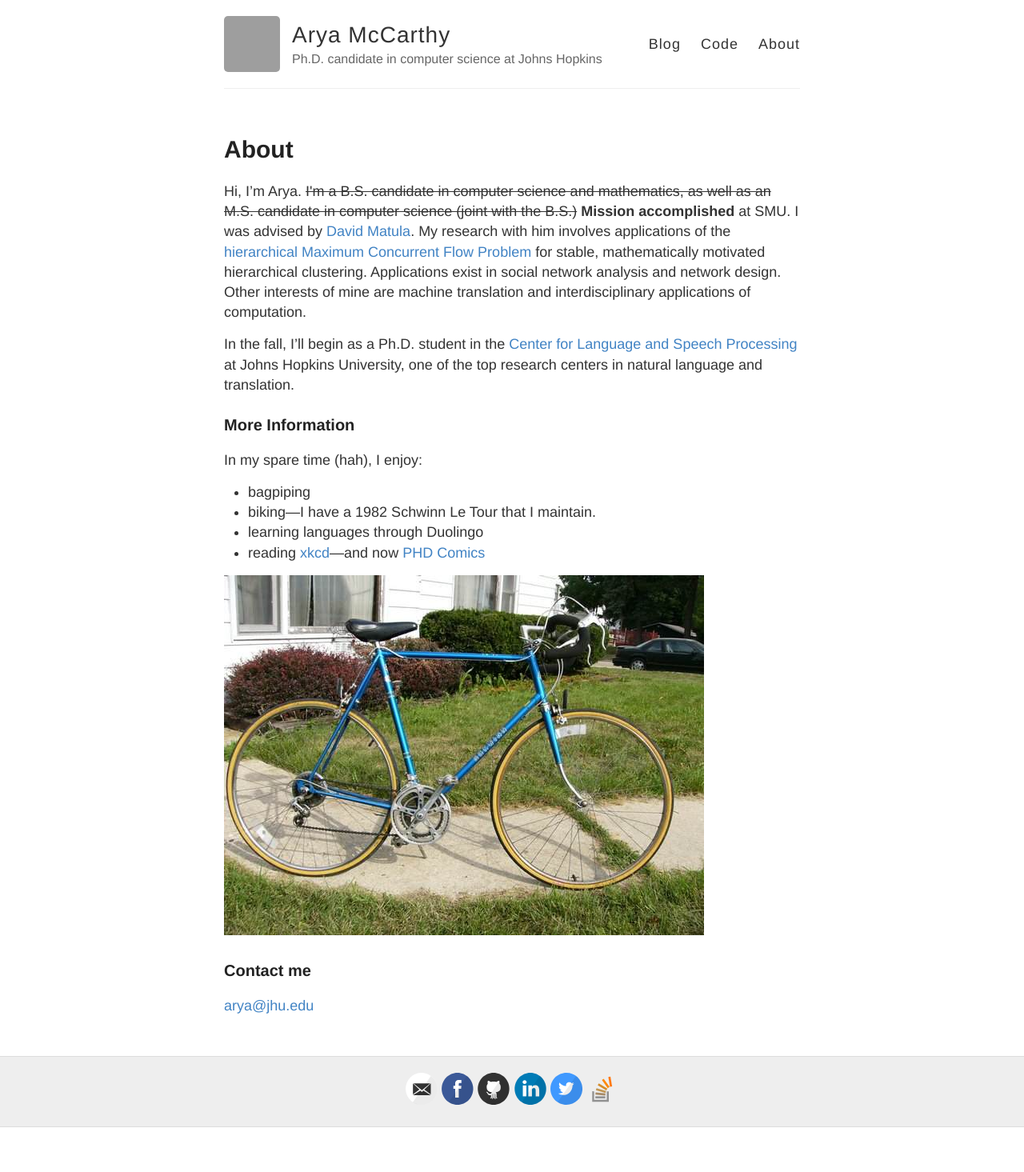
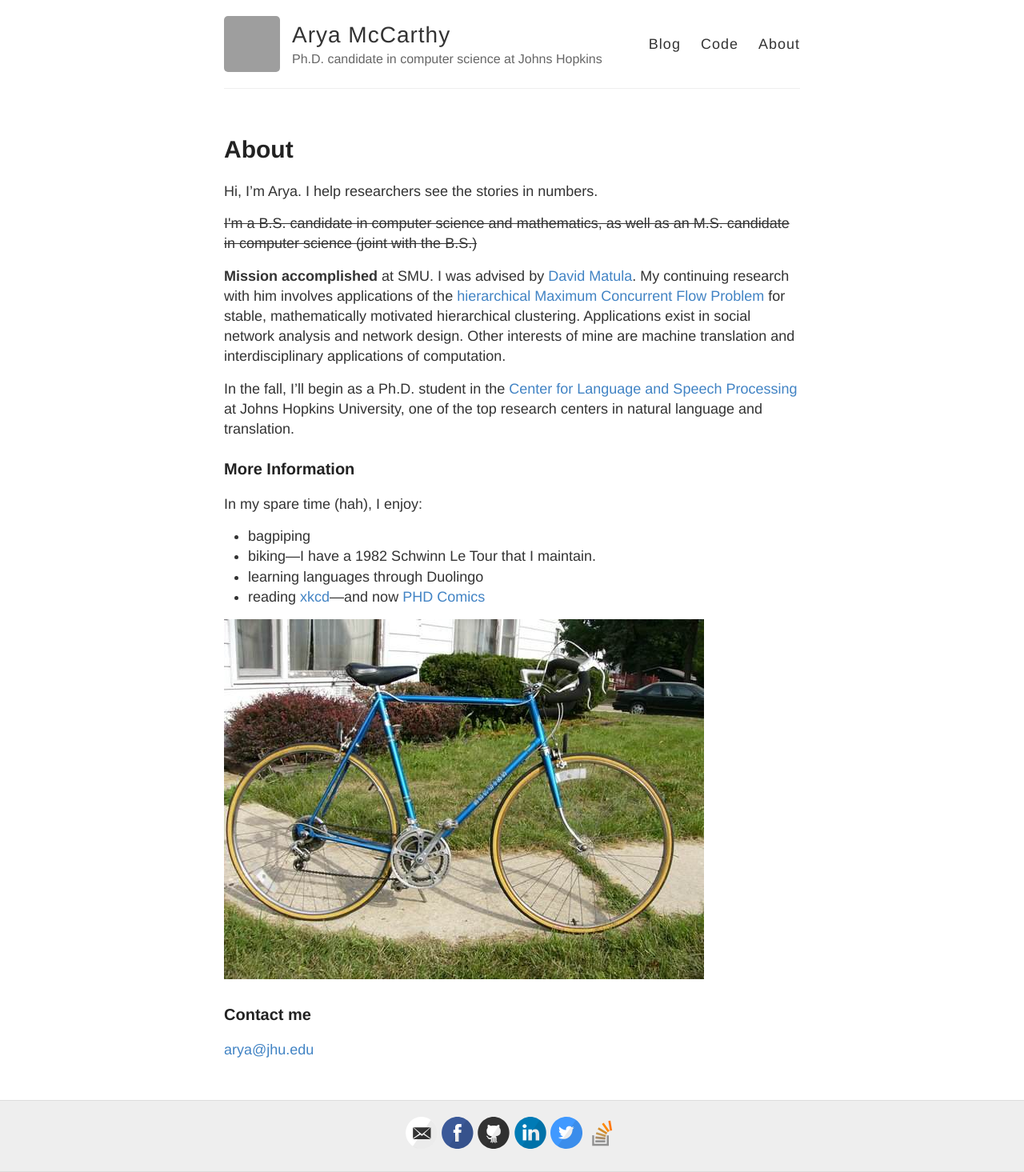
Before and after one commit to aryamccarthy/aryamccarthy.github.io, a Jekyll site: the page built from about.md, in a window 1280 px wide. Shown: the whole page at 80% size. Built offline with Jekyll 4.4.1, drawn with Linux system fonts in a browser that asks for light colours; before the commit the page ends 1409 px from its top, so only the background shows below that; grey boxes are pictures that could not be loaded.

Commit message:
Update about.md

```diff
--- a/about.md
+++ b/about.md
@@ -4,7 +4,9 @@ title: About
 permalink: /about/
 ---
 
-Hi, I'm Arya. <strike>I'm a B.S. candidate in computer science and mathematics, as well as an M.S. candidate in computer science (joint with the B.S.)</strike> **Mission accomplished** at SMU. I was advised by [David Matula](http://lyle.smu.edu/~matula/). My research with him involves applications of the [hierarchical](http://dl.acm.org/citation.cfm?id=1415200) [Maximum Concurrent Flow Problem](https://en.wikipedia.org/wiki/Multi-commodity_flow_problem) for stable, mathematically motivated hierarchical clustering. Applications exist in social network analysis and network design. Other interests of mine are machine translation and interdisciplinary applications of computation.
+Hi, I'm Arya. I help researchers see the stories in numbers.
+
+<strike>I'm a B.S. candidate in computer science and mathematics, as well as an M.S. candidate in computer science (joint with the B.S.)</strike> **Mission accomplished** at SMU. I was advised by [David Matula](http://lyle.smu.edu/~matula/). My continuing research with him involves applications of the [hierarchical](http://dl.acm.org/citation.cfm?id=1415200) [Maximum Concurrent Flow Problem](https://en.wikipedia.org/wiki/Multi-commodity_flow_problem) for stable, mathematically motivated hierarchical clustering. Applications exist in social network analysis and network design. Other interests of mine are machine translation and interdisciplinary applications of computation.
 
 In the fall, I'll begin as a Ph.D. student in the [Center for Language and Speech Processing](https://www.clsp.jhu.edu/about/) at Johns Hopkins University, one of the top research centers in natural language and translation.
 
```
